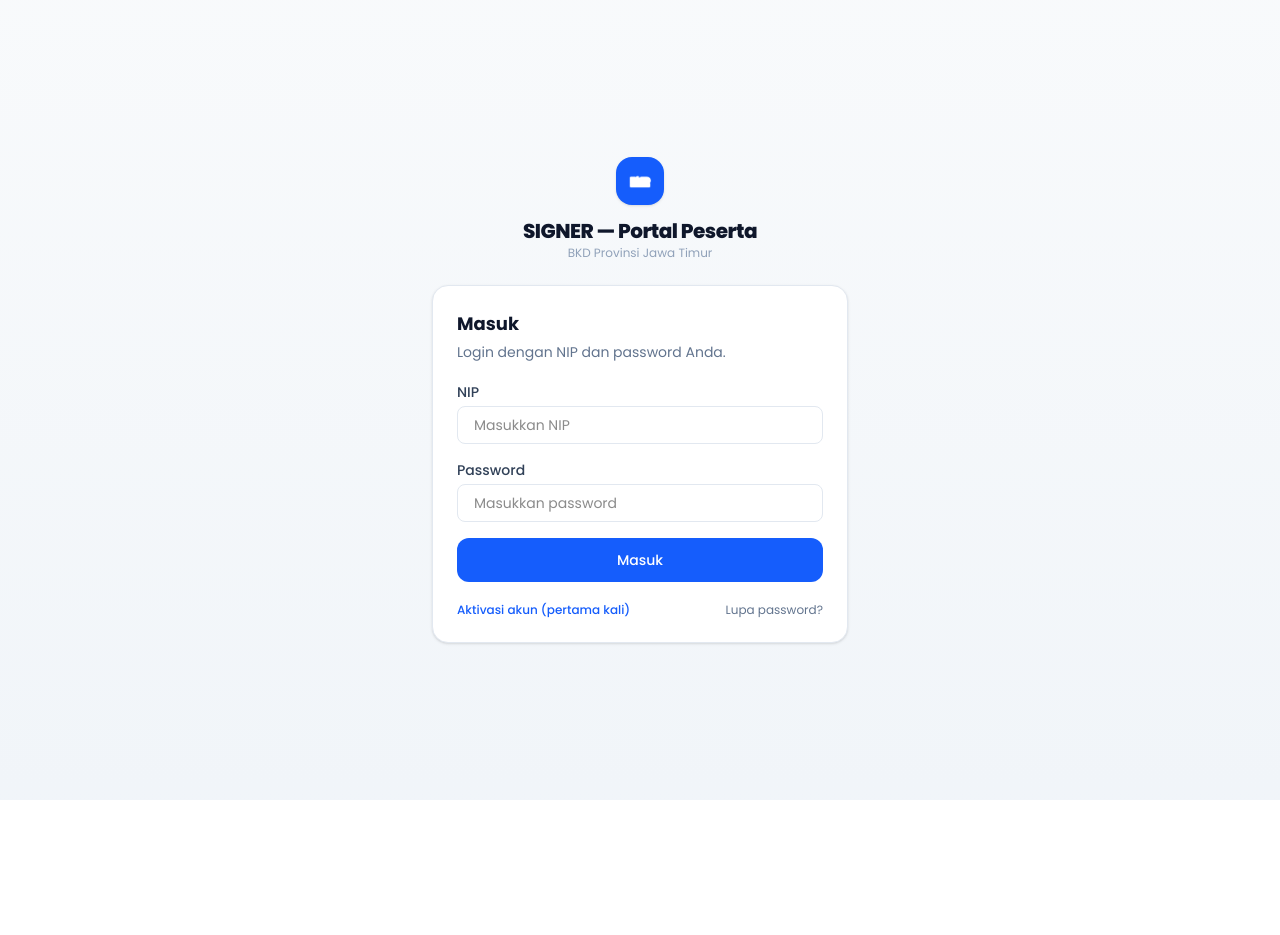
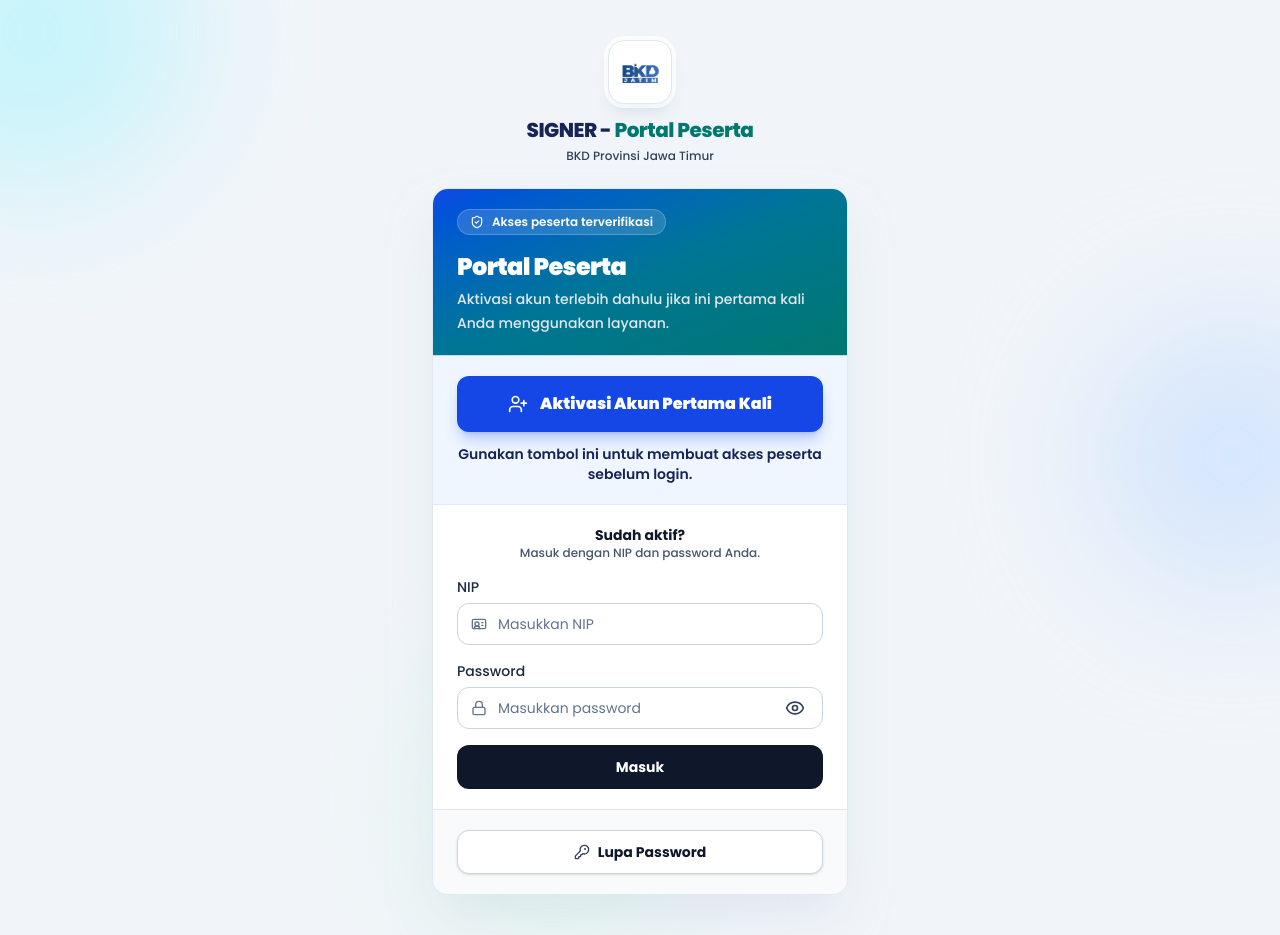
Before and after one commit to farisnanda/qr-signer, a Next.js app: page /qr-signer/peserta/login in a window 1280 px wide. Before the commit the page ends 800 px from the top, so only its background shows below. Built offline with nearby package versions, Linux system fonts and the light colour scheme; no server answers.

Commit message:
refresh peserta portal ui

```diff
--- a/app/peserta/layout.tsx
+++ b/app/peserta/layout.tsx
@@ -1,13 +1,21 @@
 export default function PesertaLayout({ children }: { children: React.ReactNode }) {
   return (
-    <div className="min-h-screen bg-gradient-to-b from-slate-50 to-slate-100">
-      <div className="mx-auto flex min-h-screen max-w-md flex-col justify-center px-4 py-10">
+    <div className="relative min-h-screen overflow-hidden bg-slate-100">
+      <div className="pointer-events-none absolute inset-0 overflow-hidden">
+        <div className="absolute -left-32 -top-32 h-80 w-80 rounded-full bg-cyan-200/50 blur-3xl" />
+        <div className="absolute -right-24 top-1/3 h-72 w-72 rounded-full bg-blue-200/50 blur-3xl" />
+        <div className="absolute bottom-0 left-1/3 h-64 w-64 rounded-full bg-emerald-100/50 blur-3xl" />
+      </div>
+
+      <div className="relative mx-auto flex min-h-screen max-w-md flex-col justify-center px-4 py-8 sm:py-10">
         <div className="mb-6 text-center">
-          <div className="mx-auto mb-3 flex h-12 w-12 items-center justify-center rounded-2xl bg-blue-600 shadow-sm">
-            <img src="/qr-signer/logo.png" alt="Logo" className="h-6 w-6 object-contain brightness-0 invert" />
+          <div className="mx-auto mb-3 flex h-16 w-16 items-center justify-center rounded-2xl border border-slate-200 bg-white p-2 shadow-lg shadow-slate-300/70 ring-4 ring-white/70">
+            <img src="/qr-signer/logo.png" alt="Logo BKD" className="h-full w-full object-contain" />
           </div>
-          <h1 className="text-xl font-extrabold tracking-tight text-slate-900">SIGNER — Portal Peserta</h1>
-          <p className="text-xs text-slate-400">BKD Provinsi Jawa Timur</p>
+          <h1 className="text-xl font-extrabold tracking-tight text-blue-950">
+            SIGNER - <span className="text-teal-700">Portal Peserta</span>
+          </h1>
+          <p className="mt-1 text-xs font-medium text-slate-700">BKD Provinsi Jawa Timur</p>
         </div>
         {children}
       </div>
--- a/app/peserta/login/page.tsx
+++ b/app/peserta/login/page.tsx
@@ -4,11 +4,23 @@
 import { signIn } from "next-auth/react"
 import { useRouter } from "next/navigation"
 import Link from "next/link"
+import {
+  AlertCircle,
+  Eye,
+  EyeOff,
+  IdCard,
+  KeyRound,
+  Loader2,
+  Lock,
+  ShieldCheck,
+  UserPlus,
+} from "lucide-react"
 
 export default function PesertaLoginPage() {
   const router = useRouter()
   const [nip, setNip] = useState("")
   const [password, setPassword] = useState("")
+  const [showPassword, setShowPassword] = useState(false)
   const [loading, setLoading] = useState(false)
   const [error, setError] = useState("")
 
@@ -34,50 +46,108 @@
   }
 
   return (
-    <div className="rounded-2xl border border-slate-200 bg-white p-6 shadow-sm">
-      <h2 className="mb-1 text-lg font-bold text-slate-900">Masuk</h2>
-      <p className="mb-5 text-sm text-slate-500">Login dengan NIP dan password Anda.</p>
+    <div className="overflow-hidden rounded-2xl border border-slate-200 bg-white shadow-2xl shadow-slate-300/50">
+      <div className="border-b border-blue-200 bg-gradient-to-br from-blue-700 via-cyan-700 to-teal-700 px-5 py-5 text-white sm:px-6">
+        <div className="mb-4 inline-flex items-center gap-2 rounded-full border border-white/20 bg-white/15 px-3 py-1 text-xs font-semibold text-white">
+          <ShieldCheck className="h-3.5 w-3.5" />
+          Akses peserta terverifikasi
+        </div>
+        <h2 className="text-2xl font-black tracking-tight text-white">Portal Peserta</h2>
+        <p className="mt-1 text-sm font-medium leading-6 text-slate-200">
+          Aktivasi akun terlebih dahulu jika ini pertama kali Anda menggunakan layanan.
+        </p>
+      </div>
 
-      <form onSubmit={handleSubmit} className="space-y-4">
+      <div className="border-b border-blue-100 bg-blue-50 px-5 py-5 sm:px-6">
+        <Link
+          href="/peserta/aktivasi"
+          className="flex min-h-14 items-center justify-center gap-3 rounded-xl bg-blue-700 px-4 py-3 text-base font-black text-white shadow-lg shadow-blue-700/25 transition hover:bg-blue-800 focus:outline-none focus:ring-4 focus:ring-blue-200"
+        >
+          <UserPlus className="h-5 w-5" />
+          Aktivasi Akun Pertama Kali
+        </Link>
+        <p className="mt-3 text-center text-sm font-semibold leading-5 text-blue-950">
+          Gunakan tombol ini untuk membuat akses peserta sebelum login.
+        </p>
+      </div>
+
+      <form onSubmit={handleSubmit} className="space-y-4 px-5 py-5 sm:px-6">
+        <div className="text-center">
+          <p className="text-sm font-bold text-slate-900">Sudah aktif?</p>
+          <p className="text-xs font-medium text-slate-600">Masuk dengan NIP dan password Anda.</p>
+        </div>
+
         <div>
-          <label className="mb-1 block text-sm font-medium text-slate-700">NIP</label>
+          <label htmlFor="nip" className="mb-1.5 block text-sm font-medium text-slate-800">
+            NIP
+          </label>
+          <div className="relative">
+            <IdCard className="pointer-events-none absolute left-3.5 top-1/2 h-4 w-4 -translate-y-1/2 text-slate-500" />
             <input
+              id="nip"
               value={nip}
               onChange={(e) => setNip(e.target.value)}
-            className="w-full rounded-lg border border-slate-200 px-4 py-2 text-sm"
+              className="w-full rounded-xl border border-slate-300 bg-white py-2.5 pl-10 pr-4 text-sm font-normal text-slate-950 outline-none transition placeholder:text-slate-500 focus:border-slate-500 focus:ring-2 focus:ring-slate-100"
               placeholder="Masukkan NIP"
+              inputMode="numeric"
+              autoComplete="username"
               required
             />
           </div>
+        </div>
+
         <div>
-          <label className="mb-1 block text-sm font-medium text-slate-700">Password</label>
+          <label htmlFor="password" className="mb-1.5 block text-sm font-medium text-slate-800">
+            Password
+          </label>
+          <div className="relative">
+            <Lock className="pointer-events-none absolute left-3.5 top-1/2 h-4 w-4 -translate-y-1/2 text-slate-500" />
             <input
-            type="password"
+              id="password"
+              type={showPassword ? "text" : "password"}
               value={password}
               onChange={(e) => setPassword(e.target.value)}
-            className="w-full rounded-lg border border-slate-200 px-4 py-2 text-sm"
+              className="w-full rounded-xl border border-slate-300 bg-white py-2.5 pl-10 pr-12 text-sm font-normal text-slate-950 outline-none transition placeholder:text-slate-500 focus:border-slate-500 focus:ring-2 focus:ring-slate-100"
               placeholder="Masukkan password"
+              autoComplete="current-password"
               required
             />
+            <button
+              type="button"
+              onClick={() => setShowPassword((v) => !v)}
+              tabIndex={-1}
+              className="absolute right-3 top-1/2 -translate-y-1/2 rounded-lg p-1.5 text-slate-700 transition hover:bg-slate-100 hover:text-slate-950"
+              aria-label={showPassword ? "Sembunyikan password" : "Tampilkan password"}
+            >
+              {showPassword ? <EyeOff className="h-5 w-5" /> : <Eye className="h-5 w-5" />}
+            </button>
+          </div>
         </div>
 
-        {error && <div className="rounded-lg bg-red-50 px-4 py-3 text-sm text-red-600">{error}</div>}
+        {error && (
+          <div className="flex items-start gap-3 rounded-xl border border-red-200 bg-red-50 px-4 py-3 text-sm font-semibold text-red-800">
+            <AlertCircle className="mt-0.5 h-5 w-5 shrink-0 text-red-600" />
+            <span className="leading-5">{error}</span>
+          </div>
+        )}
 
         <button
           type="submit"
           disabled={loading}
-          className="w-full rounded-xl bg-blue-600 py-3 text-sm font-medium text-white transition hover:bg-blue-700 disabled:opacity-50"
+          className="flex min-h-11 w-full items-center justify-center gap-2 rounded-xl bg-slate-900 px-4 py-2.5 text-sm font-bold text-white transition hover:bg-slate-800 focus:outline-none focus:ring-4 focus:ring-slate-200 disabled:cursor-not-allowed disabled:bg-slate-500"
         >
+          {loading && <Loader2 className="h-5 w-5 animate-spin" />}
           {loading ? "Memproses..." : "Masuk"}
         </button>
       </form>
 
-      <div className="mt-5 flex items-center justify-between text-xs">
-        <Link href="/peserta/aktivasi" className="font-medium text-blue-600 hover:underline">
-          Aktivasi akun (pertama kali)
-        </Link>
-        <Link href="/peserta/lupa-password" className="text-slate-500 hover:underline">
-          Lupa password?
+      <div className="border-t border-slate-200 bg-slate-50 px-5 py-5 sm:px-6">
+        <Link
+          href="/peserta/lupa-password"
+          className="flex min-h-11 items-center justify-center gap-2 rounded-xl border border-slate-300 bg-white px-3 py-2 text-sm font-bold text-slate-900 shadow-sm transition hover:border-slate-400 hover:bg-white"
+        >
+          <KeyRound className="h-4 w-4 text-slate-700" />
+          Lupa Password
         </Link>
       </div>
     </div>
--- a/app/peserta/page.tsx
+++ b/app/peserta/page.tsx
@@ -3,6 +3,7 @@
 import { prisma } from "@/lib/prisma"
 import { redirect } from "next/navigation"
 import Link from "next/link"
+import { PencilLine } from "lucide-react"
 import { PesertaLogout } from "@/components/peserta/logout-button"
 import { PesertaWorkspace } from "@/components/peserta/workspace"
 
@@ -47,10 +48,26 @@
         ))}
       </dl>
 
-      <div className="mt-3 text-right">
-        <Link href="/peserta/koreksi" className="text-xs font-medium text-blue-600 hover:underline">
-          Data ada yang salah? Ajukan perbaikan →
-        </Link>
+      <div className="mt-4 rounded-xl border border-amber-200 bg-amber-50 px-4 py-3">
+        <div className="flex flex-col gap-3 sm:flex-row sm:items-center sm:justify-between">
+          <div className="flex items-start gap-3">
+            <div className="mt-0.5 flex h-8 w-8 shrink-0 items-center justify-center rounded-lg bg-amber-100 text-amber-700">
+              <PencilLine className="h-4 w-4" />
+            </div>
+            <div>
+              <p className="text-sm font-bold text-amber-950">Perlu koreksi data?</p>
+              <p className="mt-0.5 text-xs font-medium leading-5 text-amber-900">
+                Ajukan pembaruan jika nama, pangkat, agama, atau perangkat daerah belum sesuai.
+              </p>
+            </div>
+          </div>
+          <Link
+            href="/peserta/koreksi"
+            className="inline-flex min-h-10 items-center justify-center rounded-lg bg-amber-600 px-4 py-2 text-sm font-bold text-white shadow-sm transition hover:bg-amber-700"
+          >
+            Ajukan Koreksi
+          </Link>
+        </div>
       </div>
 
       <PesertaWorkspace initialSignatureUrl={signatureUrl} initialHasSignature={!!peserta.signatureKey} />
```
Lines whose indentation alone changed are shown as unchanged.
